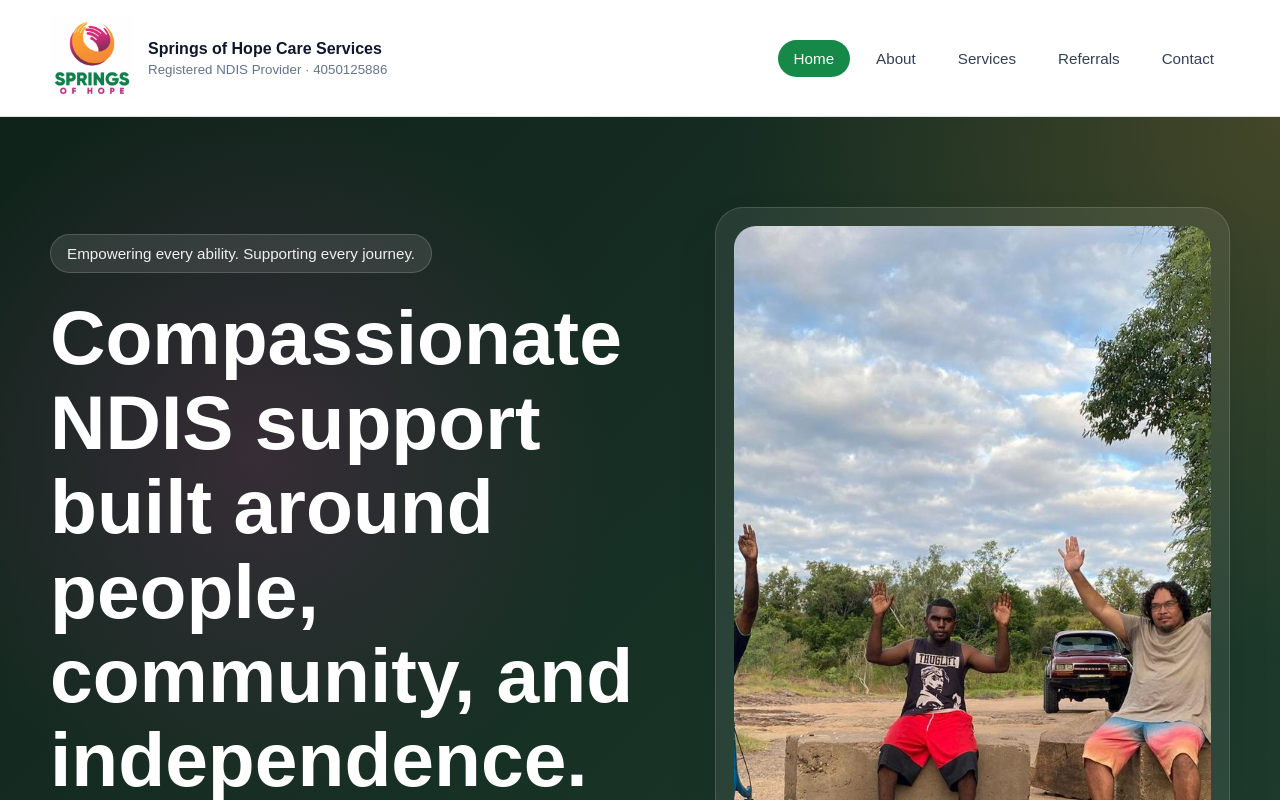
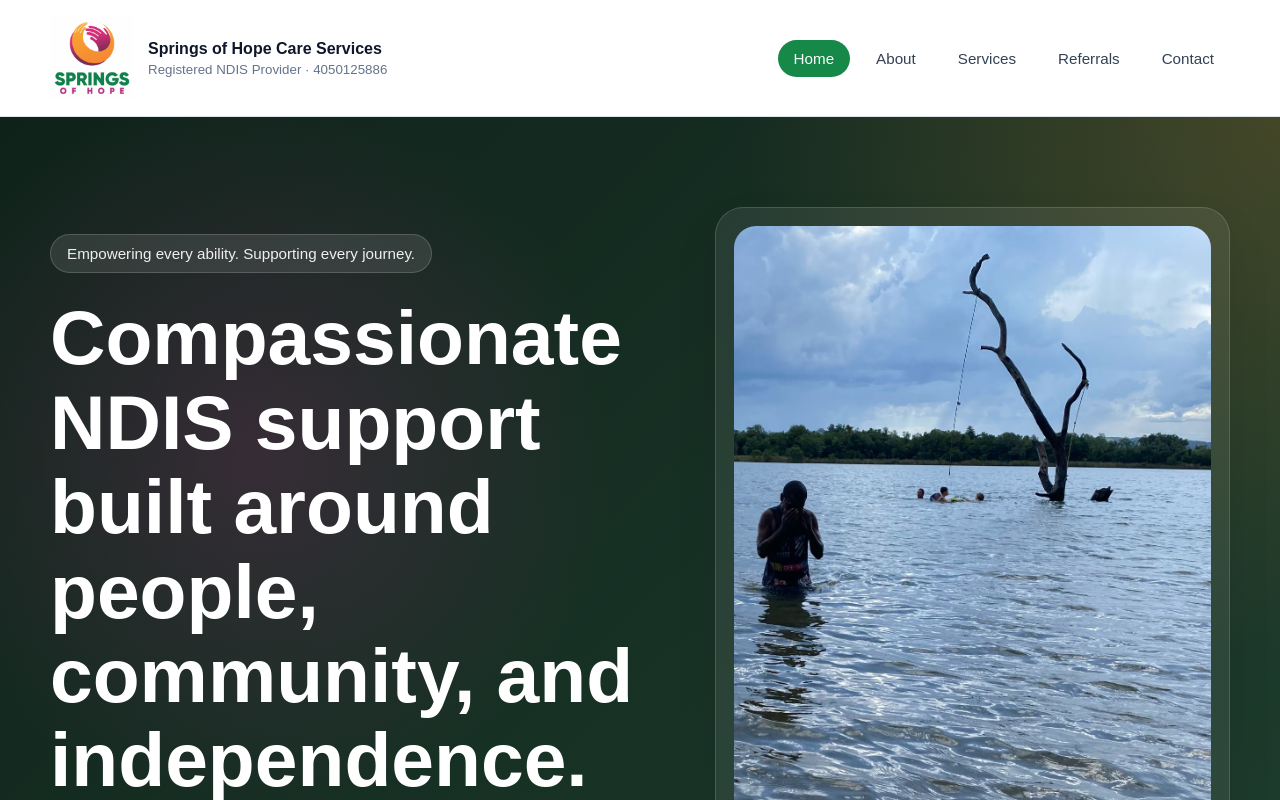
Before and after one commit to Gwaah48/SOHWebsite1, a Next.js app in the folder springs-of-hope-nextjs/: page / in a window 1280 px wide. Shown: the top 800 px of the page. Built offline with nearby package versions, Linux system fonts and the light colour scheme; no server answers.

Commit message:
Update page.tsx

```diff
--- a/springs-of-hope-nextjs/app/page.tsx
+++ b/springs-of-hope-nextjs/app/page.tsx
@@ -37,7 +37,7 @@ export default function HomePage() {
           </div>
           <div className="hero-card">
             <Image
-              src="/Raised hands.jpeg"
+              src="/1.jpg"
               alt="Springs of Hope logo"
               width={900}
               height={900}
```
